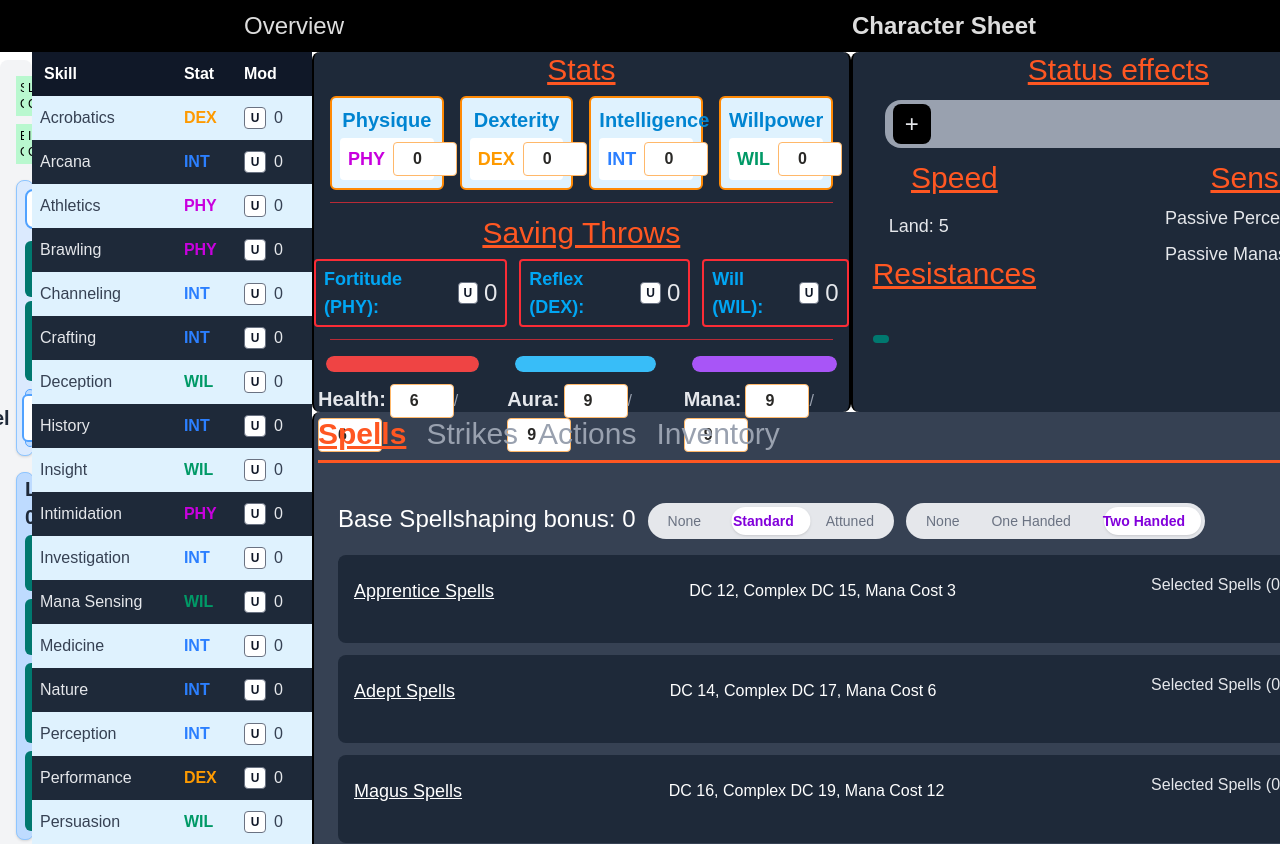
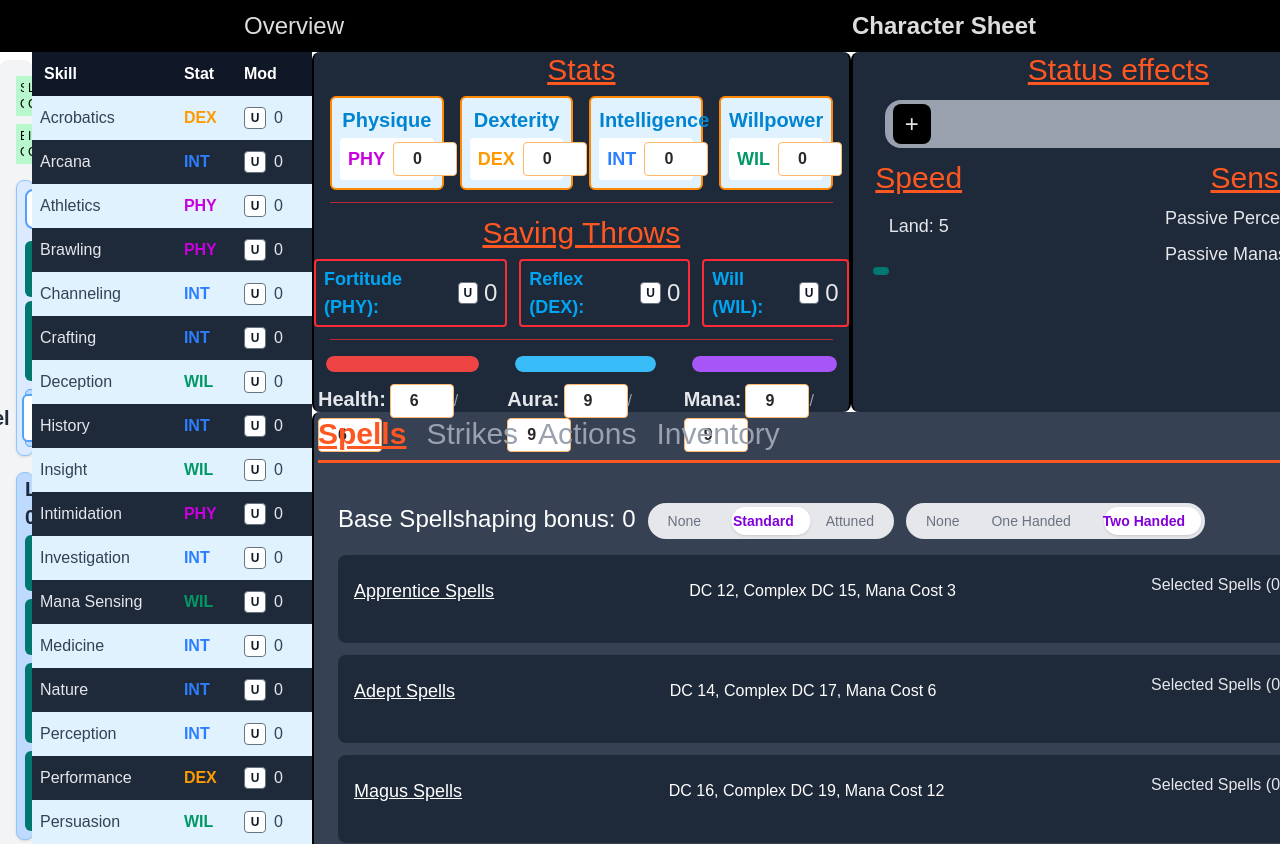
Before and after one commit to Acasez/kastorixv2, a React (Vite) app: page /kastorixv2/characterSheet in a window 1280 px wide. Shown: the top 844 px of the page. Built offline with nearby package versions, Linux system fonts and the light colour scheme.

Commit message:
Display resistances if you have some

```diff
--- a/src/components/CharacterSheet/OtherInfoSection/OtherStatSection.tsx
+++ b/src/components/CharacterSheet/OtherInfoSection/OtherStatSection.tsx
@@ -33,6 +33,9 @@ export default function OtherStatSection() {
                 ))}
             </div>
           </div>
+
+          {Object.keys(character.resistances).length > 0 && (
+            <div>
               <h1 className="text-striking text-center text-3xl underline">
                 Resistances
               </h1>
@@ -47,6 +50,8 @@ export default function OtherStatSection() {
                     ))}
                 </div>
               </div>
+            </div>
+          )}
           <OpenModalButton
             label={character.armor ?? "Select Armor"}
             itemChosen={Boolean(character.armor)}
```
Lines whose indentation alone changed are shown as unchanged.
